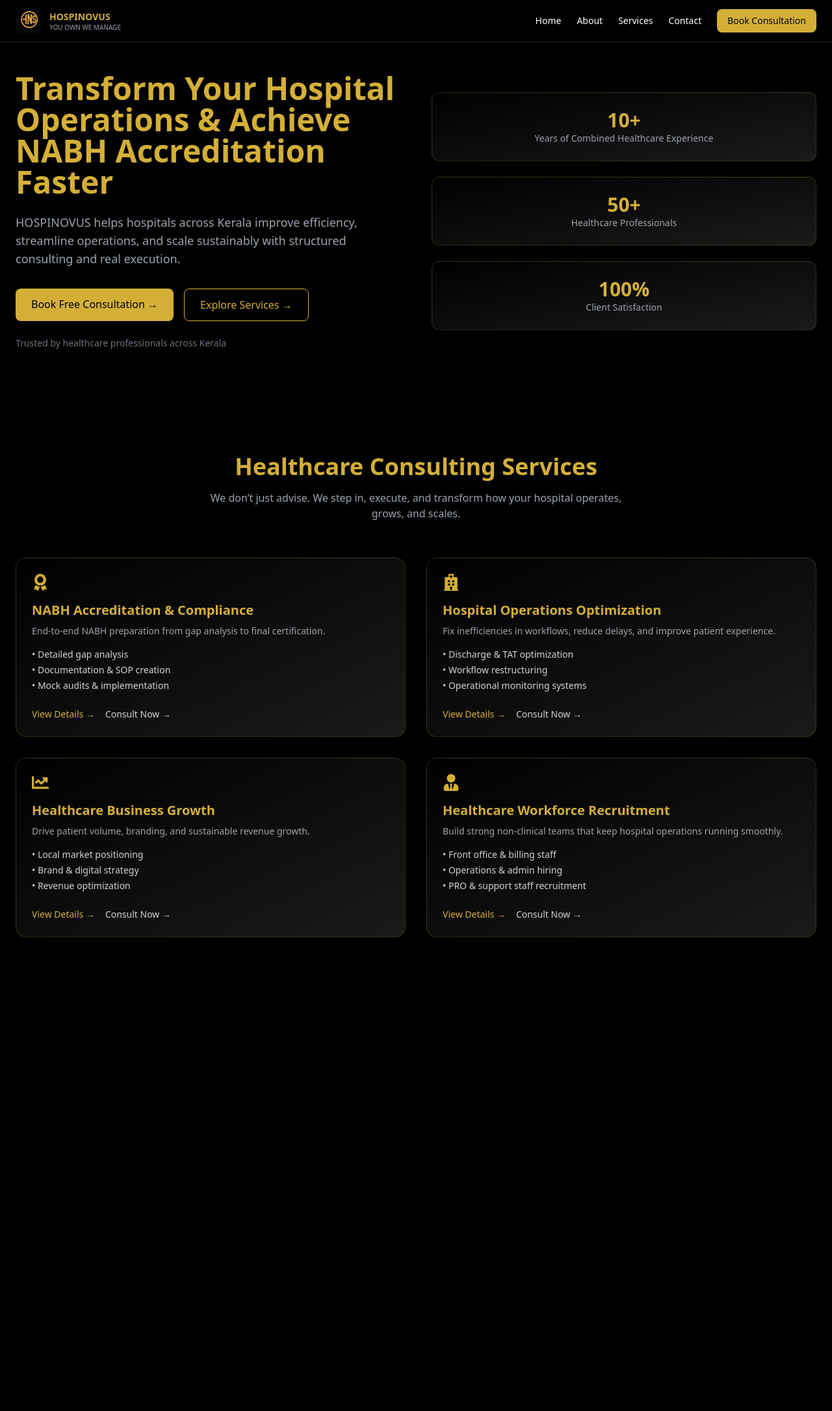
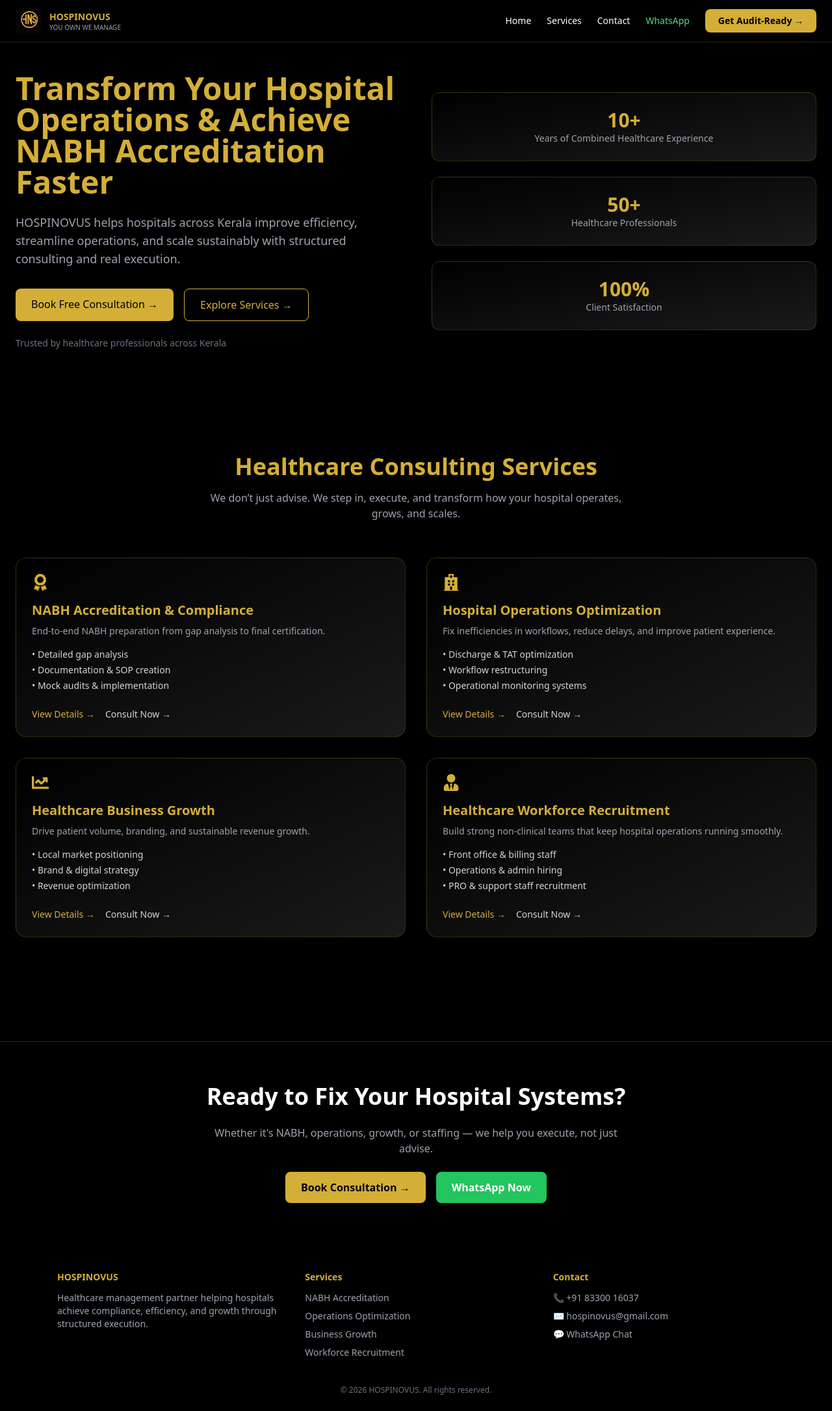
Before and after one commit to hospinovus-lgtm/hospinovus.com, a React (Vite) app: page / in a window 1280 px wide. Shown: the whole page at 65% size. Before the commit the page ends 1522 px from the top, so only its background shows below. Built offline with nearby package versions, Linux system fonts and the light colour scheme.

Commit message:
created footer

```diff
--- a/src/App.tsx
+++ b/src/App.tsx
@@ -1,5 +1,9 @@
 import { Routes, Route } from "react-router-dom"
 import Header from "./components/Header"
+import Footer from "./components/Footer"
+import ScrollToTop from "./components/ScrollToTop"
+import { Analytics } from "@vercel/analytics/react"
+
 import Hero from "./components/Hero"
 import Services from "./components/Services"
 import ServicesPage from "./pages/ServicesPage"
@@ -19,13 +23,27 @@
   return (
     <>
       <Header />
+      <ScrollToTop />
 
       <Routes>
         <Route path="/" element={<Home />} />
         <Route path="/services" element={<ServicesPage />} />
         <Route path="/services/:slug" element={<ServiceDetail />} />
         <Route path="/contact" element={<Contact />} />
+
+        {/* 404 */}
+        <Route
+          path="*"
+          element={
+            <div className="text-white p-20 text-center">
+              Page Not Found
+            </div>
+          }
+        />
       </Routes>
+
+      <Footer />
+      <Analytics />
     </>
   )
 }
--- /dev/null
+++ b/src/components/Footer.tsx
@@ -0,0 +1,95 @@
+import { Link } from "react-router-dom"
+
+export default function Footer() {
+  const whatsappMessage = `Hello HOSPINOVUS,
+I would like to improve my hospital operations. Please guide me.`
+
+  return (
+    <footer className="bg-black border-t border-gold/20 mt-20">
+
+      {/* 🔥 FINAL CTA SECTION */}
+      <div className="max-w-6xl mx-auto px-4 md:px-6 py-16 text-center space-y-6">
+
+        <h2 className="text-3xl md:text-4xl font-bold text-white">
+          Ready to Fix Your Hospital Systems?
+        </h2>
+
+        <p className="text-gray-400 max-w-2xl mx-auto">
+          Whether it's NABH, operations, growth, or staffing — we help you execute,
+          not just advise.
+        </p>
+
+        <div className="flex flex-wrap justify-center gap-4">
+
+          <Link
+            to="/contact"
+            className="bg-gold text-black px-6 py-3 rounded-lg font-semibold"
+          >
+            Book Consultation →
+          </Link>
+
+          <a
+            href={`https://wa.me/918330016037?text=${encodeURIComponent(whatsappMessage)}`}
+            target="_blank"
+            className="bg-green-500 text-white px-6 py-3 rounded-lg font-semibold"
+          >
+            WhatsApp Now
+          </a>
+
+        </div>
+
+      </div>
+
+      {/* 🔥 LINKS + INFO */}
+      <div className="max-w-6xl mx-auto px-4 md:px-6 py-10 grid md:grid-cols-3 gap-10 text-sm">
+
+        {/* BRAND */}
+        <div>
+          <h3 className="text-gold font-semibold mb-3">HOSPINOVUS</h3>
+          <p className="text-gray-400">
+            Healthcare management partner helping hospitals achieve compliance,
+            efficiency, and growth through structured execution.
+          </p>
+        </div>
+
+        {/* SERVICES */}
+        <div>
+          <h3 className="text-gold font-semibold mb-3">Services</h3>
+          <div className="space-y-2 text-gray-400">
+            <Link to="/services/nabh" className="block hover:text-gold">NABH Accreditation</Link>
+            <Link to="/services/operations" className="block hover:text-gold">Operations Optimization</Link>
+            <Link to="/services/growth" className="block hover:text-gold">Business Growth</Link>
+            <Link to="/services/recruitment" className="block hover:text-gold">Workforce Recruitment</Link>
+          </div>
+        </div>
+
+        {/* CONTACT */}
+        <div>
+          <h3 className="text-gold font-semibold mb-3">Contact</h3>
+          <div className="space-y-2 text-gray-400">
+            <a href="tel:+918330016037" className="block hover:text-gold">
+              📞 +91 83300 16037
+            </a>
+            <a href="mailto:hospinovus@gmail.com" className="block hover:text-gold">
+              ✉ hospinovus@gmail.com
+            </a>
+            <a
+              href={`https://wa.me/918330016037?text=${encodeURIComponent(whatsappMessage)}`}
+              target="_blank"
+              className="block hover:text-gold"
+            >
+              💬 WhatsApp Chat
+            </a>
+          </div>
+        </div>
+
+      </div>
+
+      {/* 🔥 BOTTOM STRIP */}
+      <div className="text-center text-gray-500 text-xs pb-6">
+        © {new Date().getFullYear()} HOSPINOVUS. All rights reserved.
+      </div>
+
+    </footer>
+  )
+}
--- a/src/components/Header.tsx
+++ b/src/components/Header.tsx
@@ -4,6 +4,9 @@
 
 export default function Header() {
   const [menuOpen, setMenuOpen] = useState(false)
+
+  const whatsappMessage = `Hello HOSPINOVUS,
+I would like to discuss improving my hospital operations.`
 
   return (
     <header className="fixed top-0 left-0 w-full z-50 bg-black/90 backdrop-blur border-b border-gold/20">
@@ -25,17 +28,26 @@
 
         {/* DESKTOP NAV */}
         <nav className="hidden md:flex items-center gap-6 text-sm">
+
           <Link to="/" className="hover:text-gold transition">Home</Link>
-          <Link to="/about" className="hover:text-gold transition">About</Link>
           <Link to="/services" className="hover:text-gold transition">Services</Link>
           <Link to="/contact" className="hover:text-gold transition">Contact</Link>
 
-          {/* CTA */}
+          {/* 🔥 WHATSAPP QUICK ACTION */}
+          <a
+            href={`https://wa.me/918330016037?text=${encodeURIComponent(whatsappMessage)}`}
+            target="_blank"
+            className="text-green-400 font-medium hover:underline"
+          >
+            WhatsApp
+          </a>
+
+          {/* 🔥 PRIMARY CTA */}
           <Link
             to="/contact"
-            className="bg-gold text-black px-4 py-2 rounded-lg font-medium hover:shadow-[0_0_15px_rgba(255,215,0,0.5)] transition"
+            className="bg-gold text-black px-5 py-2 rounded-lg font-semibold hover:shadow-[0_0_15px_rgba(255,215,0,0.5)] transition"
           >
-            Book Consultation
+            Get Audit-Ready →
           </Link>
         </nav>
 
@@ -57,6 +69,7 @@
           exit={{ x: "100%" }}
           className="fixed top-0 right-0 w-3/4 h-full bg-black p-6 flex flex-col gap-6 text-lg z-50"
         >
+
           <button
             className="text-right text-2xl text-gold"
             onClick={() => setMenuOpen(false)}
@@ -65,17 +78,27 @@
           </button>
 
           <Link to="/" onClick={() => setMenuOpen(false)}>Home</Link>
-          <Link to="/about" onClick={() => setMenuOpen(false)}>About</Link>
           <Link to="/services" onClick={() => setMenuOpen(false)}>Services</Link>
           <Link to="/contact" onClick={() => setMenuOpen(false)}>Contact</Link>
 
+          {/* 🔥 WHATSAPP */}
+          <a
+            href={`https://wa.me/918330016037?text=${encodeURIComponent(whatsappMessage)}`}
+            target="_blank"
+            className="bg-green-500 text-white px-4 py-3 rounded-lg text-center font-medium"
+          >
+            Chat on WhatsApp
+          </a>
+
+          {/* 🔥 PRIMARY CTA */}
           <Link
             to="/contact"
             onClick={() => setMenuOpen(false)}
-            className="bg-gold text-black px-4 py-2 rounded-lg text-center"
+            className="bg-gold text-black px-4 py-3 rounded-lg text-center font-semibold"
           >
-            Book Consultation
+            Get Audit-Ready →
           </Link>
+
         </motion.div>
       )}
 
--- /dev/null
+++ b/src/components/ScrollToTop.tsx
@@ -0,0 +1,12 @@
+import { useEffect } from "react"
+import { useLocation } from "react-router-dom"
+
+export default function ScrollToTop() {
+  const { pathname } = useLocation()
+
+  useEffect(() => {
+    window.scrollTo(0, 0)
+  }, [pathname])
+
+  return null
+}
```
